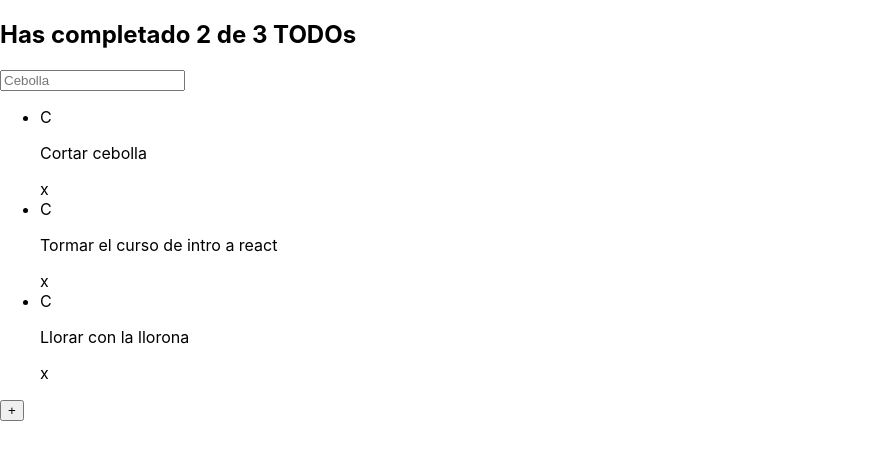
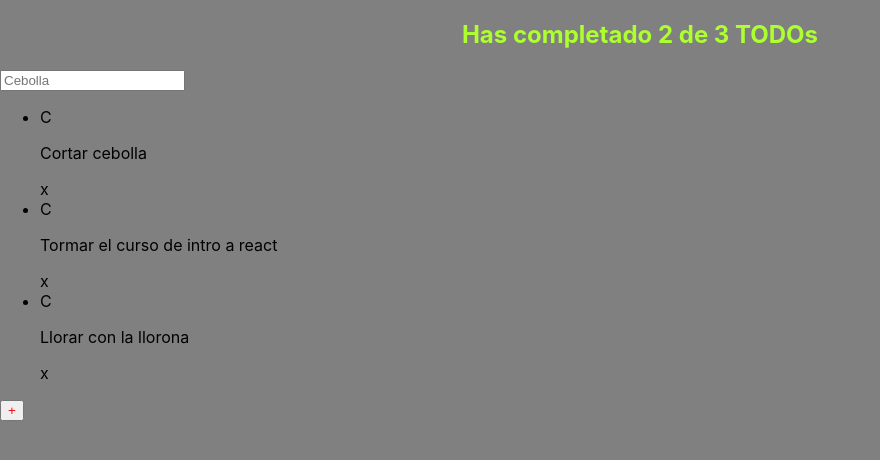
Before and after one commit to holala3/Task-Manager, a React (Create React App) app: page / in a window 1280 px wide. Shown: the top 460 px of the page, without its empty margins (0-880 px from the left). Built offline with nearby package versions, Linux system fonts and the light colour scheme; the HTML template or start-up script is replaced by a standard one.

Commit message:
Agregamos los archivos de css y los importamos

```diff
--- /dev/null
+++ b/src/CTodoButton.css
@@ -0,0 +1,3 @@
+.TodoButton {
+    color: red;
+}
--- a/src/CreateTodoButton.js
+++ b/src/CreateTodoButton.js
@@ -1,8 +1,9 @@
 import React from "react";
+import "./CTodoButton.css"
 
 function CreateTodoButton(){
     return(
-        <button>+</button>
+        <button className="TodoButton">+</button>
     )
 }
 
--- /dev/null
+++ b/src/TodoCounter.css
@@ -0,0 +1,8 @@
+body{
+    background-color: grey;
+}
+.TodoCounter-h2 {
+    font-size: 24px;
+    color: greenyellow;
+    text-align: center;
+}
--- a/src/TodoCounter.js
+++ b/src/TodoCounter.js
@@ -1,8 +1,10 @@
 import React from "react";
+import "./TodoCounter.css";
+
 
 function TodoCounter() {
     return(
-        <h2>Has completado 2 de 3 TODOs</h2>
+        <h2 className="TodoCounter-h2">Has completado 2 de 3 TODOs</h2>
     )
 }
 
--- a/src/TodoItem.js
+++ b/src/TodoItem.js
@@ -1,11 +1,12 @@
 import React from "react";
+import "./TodoItem.css";
 
 function TodoItem (props){
     return(
-        <li>
-            <span>C</span>
-            <p>{props.text}</p>
-            <span>x</span>
+        <li className="TodoItem-li">
+            <span className="TodoItem-span01">C</span>
+            <p className="TodoItem-p">{props.text}</p>
+            <span className="TodoItem-spam02">x</span>
         </li>
     )
 }
--- a/src/TodoList.js
+++ b/src/TodoList.js
@@ -1,9 +1,10 @@
-import react from "react";
+import React from "react";
+import "./TodoList.css";
 
 function TodoList(props){
     return(
-        <section>
-            <ul>
+        <section className="TodoList-section">
+            <ul className="TodoList-ul">
                 {props.children}
             </ul>
         </section>
--- a/src/TodoSearch.js
+++ b/src/TodoSearch.js
@@ -1,8 +1,9 @@
 import React from "react";
+import "./TodoSearch.css"
 
 function TodoSearch(){
     return(
-        <input placeholder='Cebolla'></input>
+        <input placeholder='Cebolla' className="TodoSearch-input"></input>
     )
 }
 
```
Also changed, not shown: src/TodoItem.css (added), src/TodoList.css (added), src/TodoSearch.css (added).
